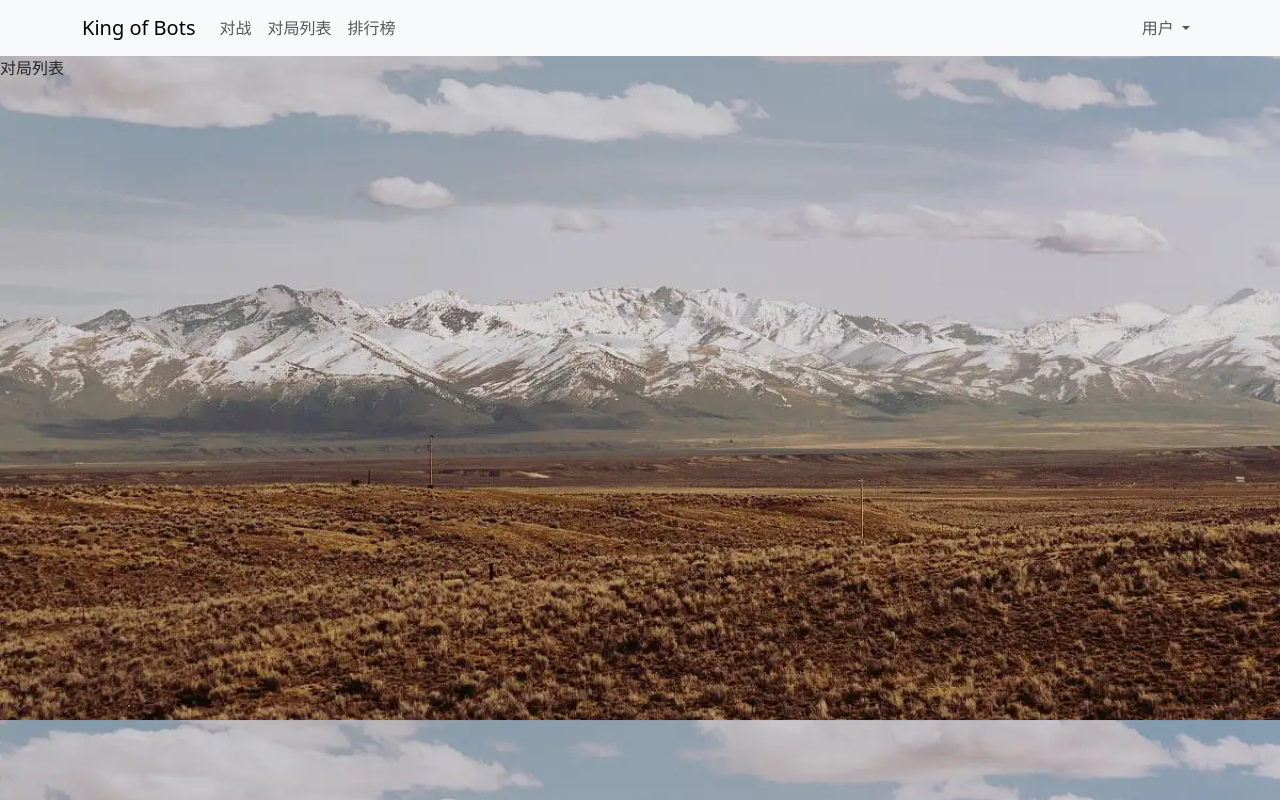
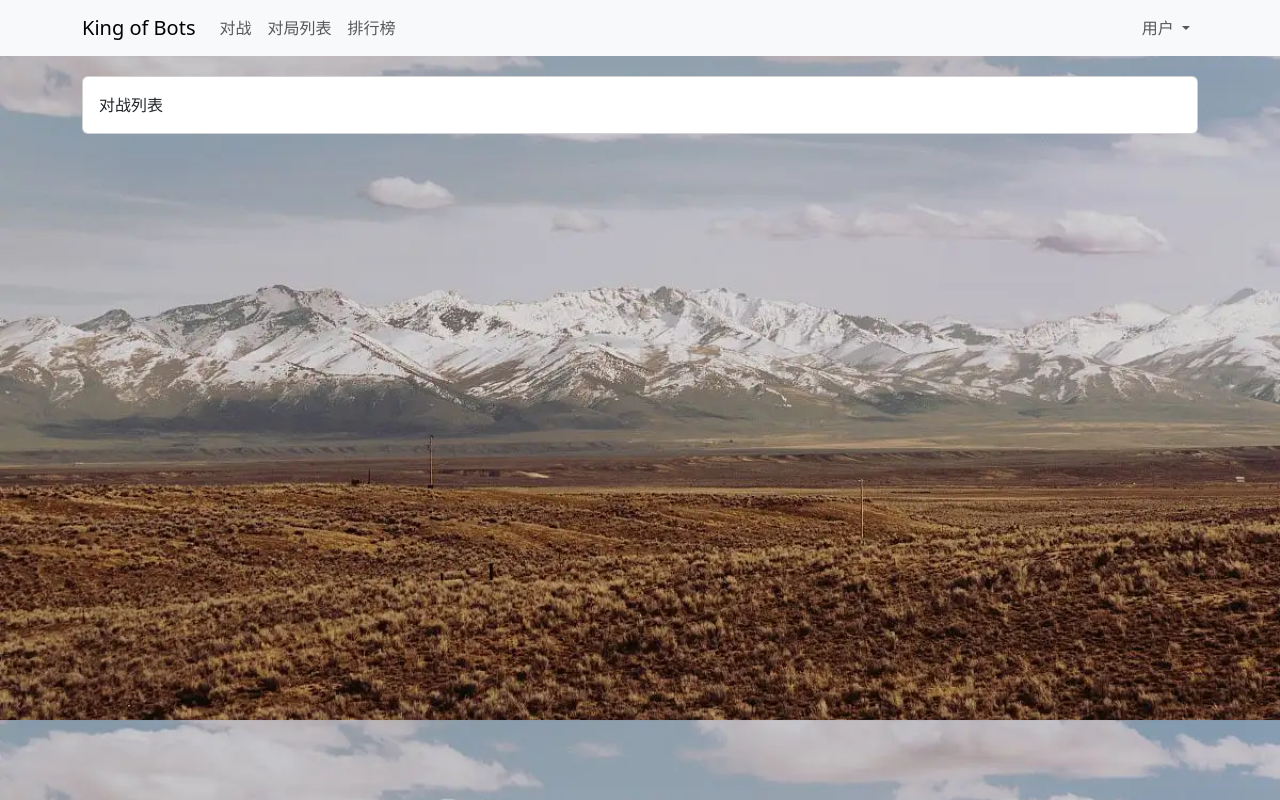
Before and after one commit to goodpeanuts/king-of-bots, a Vue app in the folder web/: page /record in a window 1280 px wide. Built offline with nearby package versions, Linux system fonts and the light colour scheme.

Commit message:
add ContentField

```diff
--- /dev/null
+++ b/web/src/components/ContentField.vue
@@ -0,0 +1,20 @@
+<template>
+    <div class="container content-field">
+        <div class="card">
+            <div class="card-body">
+                <slot>
+
+                </slot>
+            </div>
+        </div>
+    </div>
+</template>
+
+<script>
+</script>
+
+<style scoped>
+div.content-field {
+    margin-top: 20px;
+}
+</style>
--- a/web/src/router/index.js
+++ b/web/src/router/index.js
@@ -37,6 +37,7 @@ const routes = [
     name: "404",
     component: NotFound,
   },
+  //将不存在的网址重定向到404
   {
     path: "/:catchAll(.*)",
     redirect: "/404/"
--- a/web/src/views/error/NotFound.vue
+++ b/web/src/views/error/NotFound.vue
@@ -1,9 +1,17 @@
 <template>
-    <div>404 Not Found</div>
+    <ContentField>
+        404
+    </ContentField>
 </template>
 
 <script>
+import ContentField from '@/components/ContentField.vue';
 
+export default {
+    components: {
+        ContentField
+    }
+}
 </script>
 
 <style scoped>
--- a/web/src/views/pk/PKIndexView.vue
+++ b/web/src/views/pk/PKIndexView.vue
@@ -1,9 +1,17 @@
 <template>
-    <div>对战</div>
+    <ContentField>
+        对战
+    </ContentField>
 </template>
 
 <script>
+import ContentField from '@/components/ContentField.vue';
 
+export default {
+    components: {
+        ContentField
+    }
+}
 </script>
 
 <style scoped>
--- a/web/src/views/ranklist/RankIndexView.vue
+++ b/web/src/views/ranklist/RankIndexView.vue
@@ -1,9 +1,17 @@
 <template>
-    <div>排行榜</div>
+    <ContentField>
+        排行榜
+    </ContentField>
 </template>
 
 <script>
+import ContentField from '@/components/ContentField.vue';
 
+export default {
+    components: {
+        ContentField
+    }
+}
 </script>
 
 <style scoped>
--- a/web/src/views/record/RecordIndexView.vue
+++ b/web/src/views/record/RecordIndexView.vue
@@ -1,9 +1,17 @@
 <template>
-    <div>对局列表</div>
+    <ContentField>
+        对战列表
+    </ContentField>
 </template>
 
 <script>
+import ContentField from '@/components/ContentField.vue';
 
+export default {
+    components: {
+        ContentField
+    }
+}
 </script>
 
 <style scoped>
--- a/web/src/views/user/bot/UserBotIndexView.vue
+++ b/web/src/views/user/bot/UserBotIndexView.vue
@@ -1,9 +1,17 @@
 <template>
-    <div>bot</div>
+    <ContentField>
+        我的BOT
+    </ContentField>
 </template>
 
 <script>
+import ContentField from '@/components/ContentField.vue';
 
+export default {
+    components: {
+        ContentField
+    }
+}
 </script>
 
 <style scoped>
```
